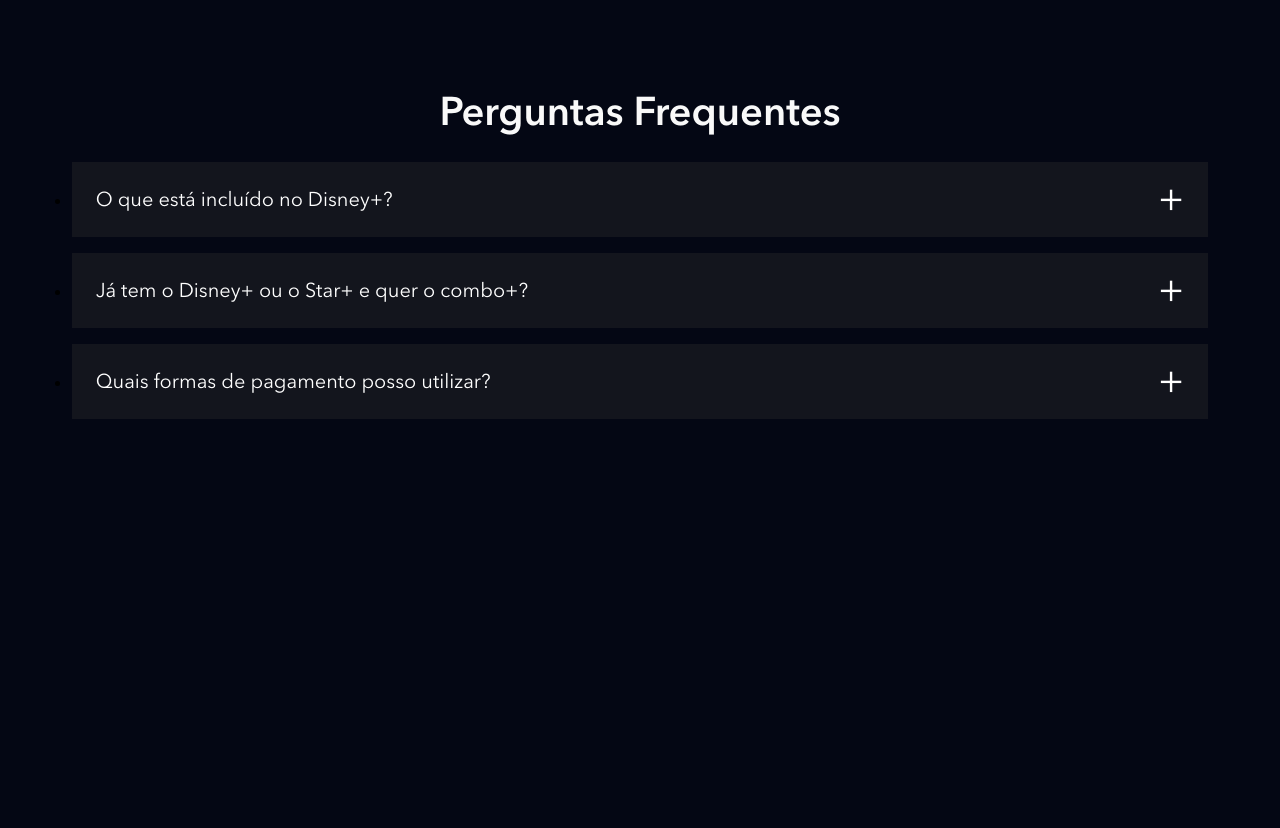
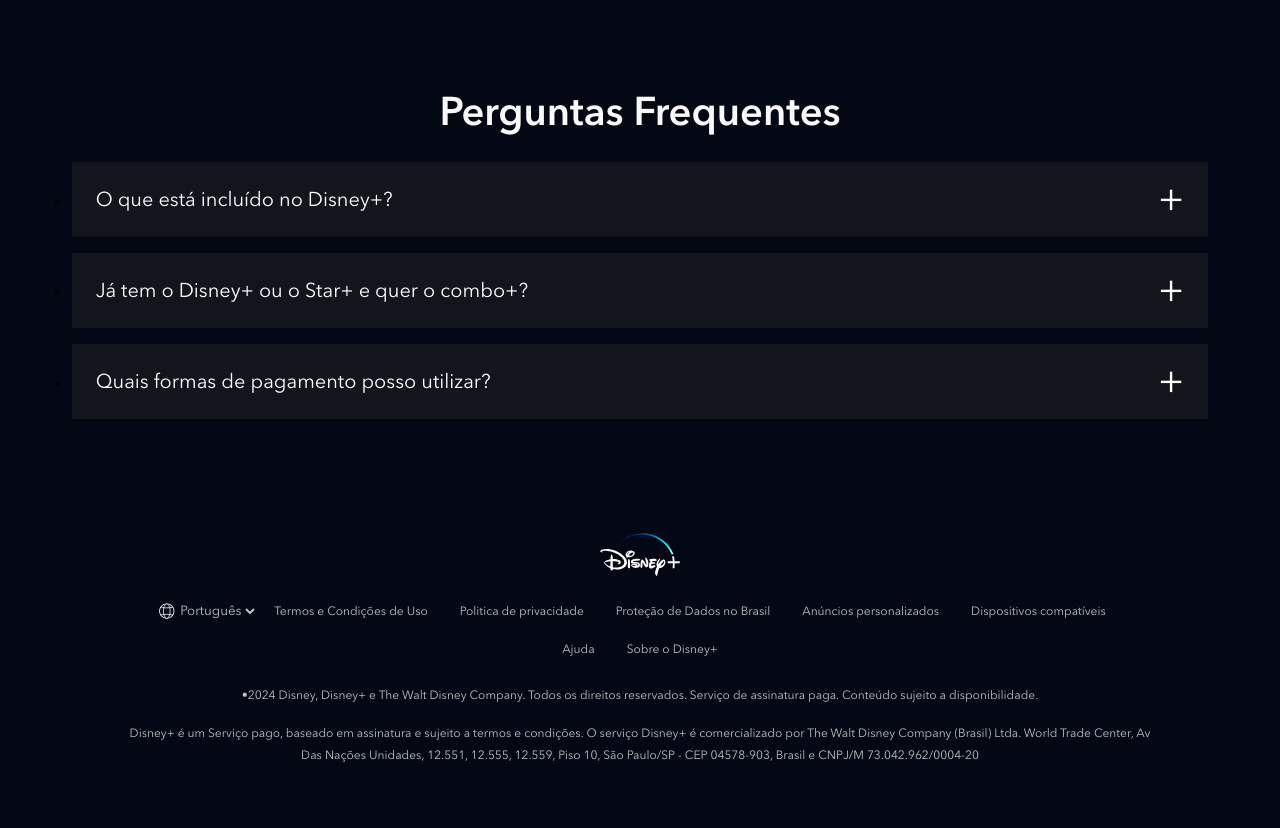
Before and after one commit to D3vErick/clone_disneyplus, a website: page index.html in a window 1280 px wide. Shown: the part 4370-5198 px from the top of the page. Before the commit the page ends 4877 px from the top, so only its background shows below. Drawn offline with nearby package versions, Linux system fonts and the light colour scheme; files that its build step writes are made by us from their sources; files whose address does not match are found by name.

Commit message:
Update: Adição do rodapé da página.

```diff
--- a/index.html
+++ b/index.html
@@ -242,6 +242,57 @@
             </li>
         </ul>
     </section>
+
+    <footer class="footer">
+        <div class="footer__container">
+            <img class="footer__logo" src="./dist/images/disneyplus.svg" alt="Disney+">
+            <ul class="footer__links">
+                <li class="footer__links__item">
+                    <div class="language-selector">
+                        <img src="./dist/images/icones/globe.svg" alt="Linguagem do Site">
+                        <select>
+                            <option>English</option>
+                            <option selected>Português</option>
+                        </select>
+                    </div>
+                </li>
+                <li class="footer__links__item">
+                    <a class="text--small" href="#">Termos e Condições de Uso</a>
+                </li>
+                <li class="footer__links__item">
+                    <a class="text--small" href="#">Politica de privacidade</a>
+                </li>
+                <li class="footer__links__item">
+                    <a class="text--small" href="#">Proteção de Dados no Brasil</a>
+                </li>
+                <li class="footer__links__item">
+                    <a class="text--small" href="#">Anúncios personalizados</a>
+                </li>
+                <li class="footer__links__item">
+                    <a class="text--small" href="#">Dispositivos compatíveis</a>
+                </li>
+                <li class="footer__links__item">
+                    <a class="text--small" href="#">Ajuda</a>
+                </li>
+                <li class="footer__links__item">
+                    <a class="text--small" href="#">Sobre o Disney+</a>
+                </li>
+            </ul>
+            <p class="text--small">
+                •2024 Disney, Disney+ e The Walt Disney Company.
+                Todos os direitos reservados.
+                Serviço de assinatura paga.
+                Conteúdo sujeito a disponibilidade.
+            </p>
+            <p class="text--small">
+                Disney+ é um Serviço pago, baseado em assinatura e sujeito a termos e condições. O serviço Disney+ é
+                comercializado por The Walt Disney Company (Brasil) Ltda.
+                World Trade Center, Av Das Nações Unidades, 12.551, 12.555, 12.559, Piso 10, São Paulo/SP - CEP 04578-903,
+                Brasil e CNPJ/M 73.042.962/0004-20
+            </p>
+        </div>
+    </footer>
+
     <script src="./src/main.js"></script>
 </body>
 </html>
--- /dev/null
+++ b/src/styles/_footer.scss
@@ -0,0 +1,70 @@
+@use 'variaveis';
+
+.footer{
+    padding: 26px 8px;
+
+    &__container{
+        max-width: 1024px;
+        width: 100%;
+        margin: 0 auto;
+        text-align: center;
+        padding-bottom: 20px;
+    }
+
+    &__logo{
+        width: 80px;
+        margin: 0 auto 10px;
+    }
+
+    &__links{
+        margin-bottom: 16px;
+        display: flex;
+        align-items: center;
+        flex-wrap: wrap;
+        justify-content: center;
+
+        &__item{
+            display: inline-block;
+
+            a{
+                text-decoration: none;
+                padding: 8px 16px;
+                display: block;
+
+                &:hover{
+                    color: variaveis.$corTextoSecundario;
+                }
+            }
+        }
+    }
+
+    p{
+        margin-bottom: 16px;
+    }
+}
+
+.language-selector{
+    display: flex;
+    align-items: center;
+
+
+    img{
+        height: 18px;
+        width: 18px;
+    }
+
+    select{
+        background-color: transparent;
+        border: none;
+        color: variaveis.$corTextoPrincipal;
+        height: 38px;
+
+        &:hover{
+            color: variaveis.$corTextoSecundario;
+        }
+
+        option{
+            color: variaveis.$corFundo;
+        }
+    }
+}
--- a/src/styles/main.scss
+++ b/src/styles/main.scss
@@ -4,6 +4,7 @@
 @use 'plans';
 @use 'avaliable-devices';
 @use 'faq';
+@use 'footer';
 
 @font-face{
     font-family: Avenir;
```
